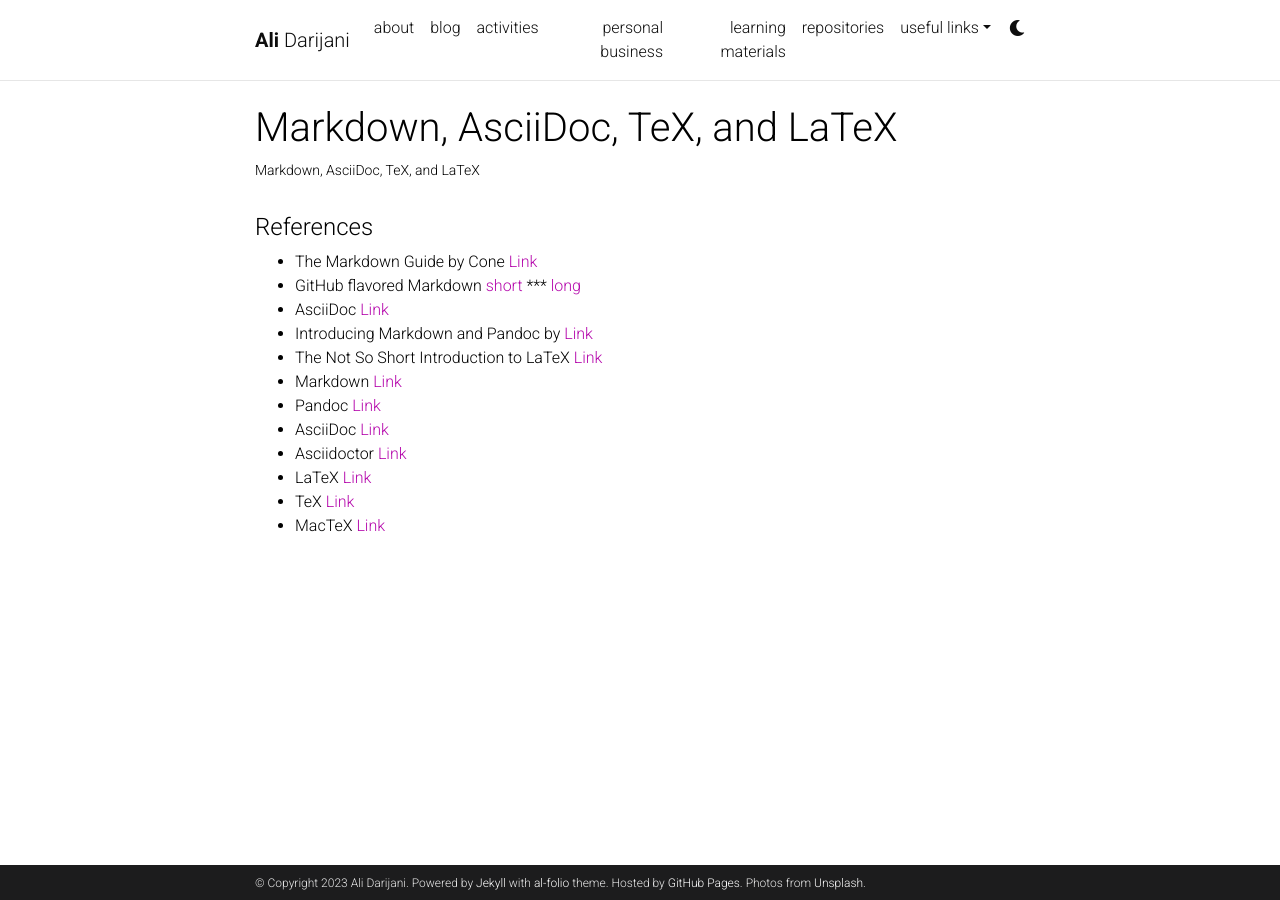
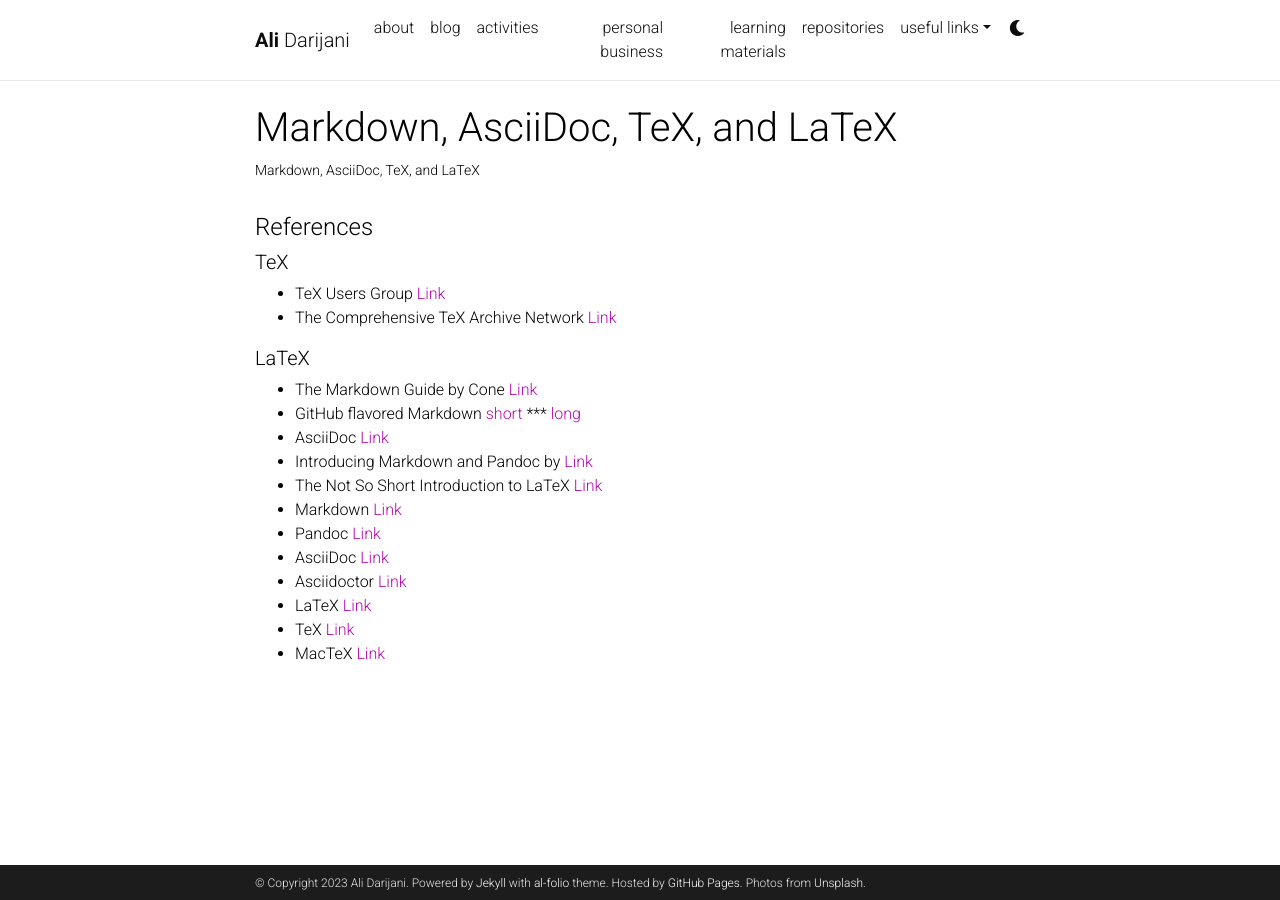
Before and after one commit to adarijani/adarijani.github.io_archived, a Jekyll site: the page built from _projects/t_03_typesetting.md, in a window 1280 px wide. Built offline with Jekyll 4.4.1, drawn with Linux system fonts in a browser that asks for light colours; comment, search, counter and statistics services are not loaded; a style sheet for code colours, icons or effects is not loaded.

Commit message:
Update t_03_typesetting.md

```diff
--- a/_projects/t_03_typesetting.md
+++ b/_projects/t_03_typesetting.md
@@ -8,6 +8,14 @@ category: teaching
 ---
 
 #### References
+
+##### TeX
+
+* TeX Users Group [Link](https://tug.org/)
+* The Comprehensive TeX Archive Network [Link](https://ctan.org/)
+
+##### LaTeX
+
 
 - The Markdown Guide by Cone [Link](https://www.markdownguide.org/book/)
 - GitHub flavored Markdown [short](https://docs.github.com/en/get-started/writing-on-github/getting-started-with-writing-and-formatting-on-github/basic-writing-and-formatting-syntax) *** [long](https://github.github.com/gfm/)
```
